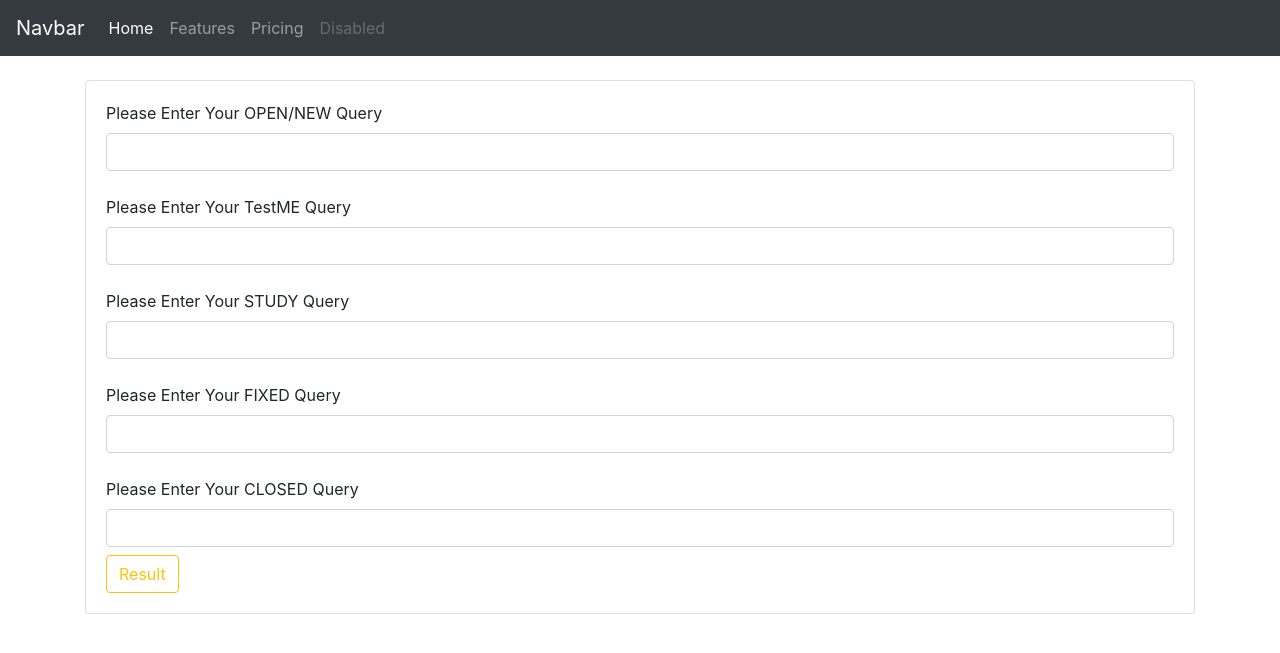
After one commit to KhandakerZoadPial/Automation_Project, a Django app: page /burt2/1 in a window 1280 px wide. The commit adds this page. Shown: the top 653 px of the page. Run offline with Django 4.2, Linux system fonts and the light colour scheme; tables that the repository leaves empty hold one stand-in row (values such as "Sample post").

Commit message:
new changes

```diff
--- a/Automation/settings.py
+++ b/Automation/settings.py
@@ -21,7 +21,7 @@ BASE_DIR = Path(__file__).resolve().parent.parent
 
 # SECURITY WARNING: keep the secret key used in production secret!
 SECRET_KEY = 'django-insecure-_*4rp4a2)o^idvr+muwln2jm+njij=k5dxdf$052!+^j_gwi#!'
-# pat = 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
+# pat = 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
 
 # SECURITY WARNING: don't run with debug turned on in production!
 DEBUG = True
--- a/burt/urls.py
+++ b/burt/urls.py
@@ -3,5 +3,6 @@ from . import views
 
 urlpatterns = [
     path('', views.home, name='home'),
-    path('burt', views.burt_, name='burt_')
+    path('burt', views.burt_, name='burt_'),
+    path('burt2/<int:pk>', views.burt__, name='burt__')
 ]
--- a/burt/views.py
+++ b/burt/views.py
@@ -1,6 +1,6 @@
 from multiprocessing import context
 from django.shortcuts import render, redirect
-from .models import QueryHolder
+from .models import QueryHolder, HelperModel
 
 # Create your views here.
 def home(request):
@@ -19,128 +19,73 @@ def home(request):
 def burt_(request):
     if request.method == 'POST':
         open_new = request.POST.get('open_new')
-        if 'Dg2Au' in open_new:
-            open_new_type = 1
-        elif 'Dg2AuPB1' in open_new:
-            open_new_type = 2
+        test_me = request.POST.get('test_me')
+        study = request.POST.get('study')
+        fixed = request.POST.get('fixed')
+        closed = request.POST.get('closed')
 
-        test_me = request.POST.get('test_me')
-        if 'Dg2Au' in test_me:
-            test_me_type = 1
-        elif 'Dg2AuPB1' in open_new:
-            test_me_type = 2
-
-        study = request.POST.get('study')
-        if 'Dg2Au' in study:
-            study_type = 1
-        elif 'Dg2AuPB1' in open_new:
-            study_type = 2
-
-        fixed = request.POST.get('fixed')
-        if 'Dg2Au' in fixed:
-            fixed_type = 1
-        elif 'Dg2AuPB1' in open_new:
-            fixed_type = 2
-
-        closed = request.POST.get('closed')
-        if 'Dg2Au' in open_new:
-            closed_type = 1
-        elif 'Dg2AuPB1' in open_new:
-            closed_type = 2
 
         if 'submit' in request.POST:
-            open_new =   send_req_get_data(open_new).lower()
-            test_me =   send_req_get_data(test_me).lower()
-            study =   send_req_get_data(study).lower()
-            fixed =   send_req_get_data(fixed).lower()
-            closed =   send_req_get_data(closed).lower()
+            open_new = send_req_get_data(open_new).lower()
+            test_me = send_req_get_data(test_me).lower()
+            study = send_req_get_data(study).lower()
+            fixed = send_req_get_data(fixed).lower()
+            closed = send_req_get_data(closed).lower()
 
             # 0=new/open 1=testme 2=study 3=fixed 4=closed 5=multistate
             Dg2Au = [0, 0, 0, 0, 0, 0]
-            Dg2AuPB1 = [0, 0, 0, 0, 0, 0]
-            if open_new_type == 1:
-                Dg2Au[0] =  Dg2Au[0] + open_new.count('new/open')
-                Dg2Au[1] =  Dg2Au[1] + open_new.count('testme')
-                Dg2Au[2] =  Dg2Au[2] + open_new.count('study')
-                Dg2Au[3] =  Dg2Au[3] + open_new.count('fixed')
-                Dg2Au[4] =  Dg2Au[4] + open_new.count('closed')
-                Dg2Au[5] =  Dg2Au[5] + open_new.count('multistate')
-            else:
-                Dg2AuPB1[0] =  Dg2AuPB1[0] + open_new.count('new/open')
-                Dg2AuPB1[1] =  Dg2AuPB1[1] + open_new.count('testme')
-                Dg2AuPB1[2] =  Dg2AuPB1[2] + open_new.count('study')
-                Dg2AuPB1[3] =  Dg2AuPB1[3] + open_new.count('fixed')
-                Dg2AuPB1[4] =  Dg2AuPB1[4] + open_new.count('closed')
-                Dg2AuPB1[5] =  Dg2AuPB1[5] + open_new.count('multistate')
+            Dg2Au[0] =  Dg2Au[0] + open_new.count('new')
+            Dg2Au[0] =  Dg2Au[0] + open_new.count('open')
+            Dg2Au[1] =  Dg2Au[1] + open_new.count('testme')
+            Dg2Au[2] =  Dg2Au[2] + open_new.count('study')
+            Dg2Au[3] =  Dg2Au[3] + open_new.count('fixed')
+            Dg2Au[4] =  Dg2Au[4] + open_new.count('closed')
+            Dg2Au[5] =  Dg2Au[5] + open_new.count('multistate')
 
-            if test_me_type == 1:
-                Dg2Au[0] =  Dg2Au[0] + test_me.count('new/open')
-                Dg2Au[1] =  Dg2Au[1] + test_me.count('testme')
-                Dg2Au[2] =  Dg2Au[2] + test_me.count('study')
-                Dg2Au[3] =  Dg2Au[3] + test_me.count('fixed')
-                Dg2Au[4] =  Dg2Au[4] + test_me.count('closed')
-                Dg2Au[5] =  Dg2Au[5] + test_me.count('multistate')
-            else:
-                Dg2AuPB1[0] =  Dg2AuPB1[0] + test_me.count('new/open')
-                Dg2AuPB1[1] =  Dg2AuPB1[1] + test_me.count('testme')
-                Dg2AuPB1[2] =  Dg2AuPB1[2] + test_me.count('study')
-                Dg2AuPB1[3] =  Dg2AuPB1[3] + test_me.count('fixed')
-                Dg2AuPB1[4] =  Dg2AuPB1[4] + test_me.count('closed')
-                Dg2AuPB1[5] =  Dg2AuPB1[5] + test_me.count('multistate')
+            Dg2Au[0] =  Dg2Au[0] + test_me.count('new')
+            Dg2Au[0] =  Dg2Au[0] + test_me.count('open')
+            Dg2Au[1] =  Dg2Au[1] + test_me.count('testme')
+            Dg2Au[2] =  Dg2Au[2] + test_me.count('study')
+            Dg2Au[3] =  Dg2Au[3] + test_me.count('fixed')
+            Dg2Au[4] =  Dg2Au[4] + test_me.count('closed')
+            Dg2Au[5] =  Dg2Au[5] + test_me.count('multistate')
 
-            if study_type == 1:
-                Dg2Au[0] =  Dg2Au[0] + study.count('new/open')
-                Dg2Au[1] =  Dg2Au[1] + study.count('testme')
-                Dg2Au[2] =  Dg2Au[2] + study.count('study')
-                Dg2Au[3] =  Dg2Au[3] + study.count('fixed')
-                Dg2Au[4] =  Dg2Au[4] + study.count('closed')
-                Dg2Au[5] =  Dg2Au[5] + study.count('multistate')
-            else:
-                Dg2AuPB1[0] =  Dg2AuPB1[0] + study.count('new/open')
-                Dg2AuPB1[1] =  Dg2AuPB1[1] + study.count('testme')
-                Dg2AuPB1[2] =  Dg2AuPB1[2] + study.count('study')
-                Dg2AuPB1[3] =  Dg2AuPB1[3] + study.count('fixed')
-                Dg2AuPB1[4] =  Dg2AuPB1[4] + study.count('closed')
-                Dg2AuPB1[5] =  Dg2AuPB1[5] + study.count('multistate')
+            Dg2Au[0] =  Dg2Au[0] + study.count('new')
+            Dg2Au[0] =  Dg2Au[0] + study.count('open')
+            Dg2Au[1] =  Dg2Au[1] + study.count('testme')
+            Dg2Au[2] =  Dg2Au[2] + study.count('study')
+            Dg2Au[3] =  Dg2Au[3] + study.count('fixed')
+            Dg2Au[4] =  Dg2Au[4] + study.count('closed')
+            Dg2Au[5] =  Dg2Au[5] + study.count('multistate')
 
+            Dg2Au[0] =  Dg2Au[0] + fixed.count('new')
+            Dg2Au[0] =  Dg2Au[0] + fixed.count('open')
+            Dg2Au[1] =  Dg2Au[1] + fixed.count('testme')
+            Dg2Au[2] =  Dg2Au[2] + fixed.count('study')
+            Dg2Au[3] =  Dg2Au[3] + fixed.count('fixed')
+            Dg2Au[4] =  Dg2Au[4] + fixed.count('closed')
+            Dg2Au[5] =  Dg2Au[5] + fixed.count('multistate')
 
-            if fixed_type == 1:
-                Dg2Au[0] =  Dg2Au[0] + fixed.count('new/open')
-                Dg2Au[1] =  Dg2Au[1] + fixed.count('testme')
-                Dg2Au[2] =  Dg2Au[2] + fixed.count('study')
-                Dg2Au[3] =  Dg2Au[3] + fixed.count('fixed')
-                Dg2Au[4] =  Dg2Au[4] + fixed.count('closed')
-                Dg2Au[5] =  Dg2Au[5] + fixed.count('multistate')
-            else:
-                Dg2AuPB1[0] =  Dg2AuPB1[0] + fixed.count('new/open')
-                Dg2AuPB1[1] =  Dg2AuPB1[1] + fixed.count('testme')
-                Dg2AuPB1[2] =  Dg2AuPB1[2] + fixed.count('study')
-                Dg2AuPB1[3] =  Dg2AuPB1[3] + fixed.count('fixed')
-                Dg2AuPB1[4] =  Dg2AuPB1[4] + fixed.count('closed')
-                Dg2AuPB1[5] =  Dg2AuPB1[5] + fixed.count('multistate')
+            Dg2Au[0] =  Dg2Au[0] + closed.count('new')
+            Dg2Au[0] =  Dg2Au[0] + closed.count('open')
+            Dg2Au[1] =  Dg2Au[1] + closed.count('testme')
+            Dg2Au[2] =  Dg2Au[2] + closed.count('study')
+            Dg2Au[3] =  Dg2Au[3] + closed.count('fixed')
+            Dg2Au[4] =  Dg2Au[4] + closed.count('closed')
+            Dg2Au[5] =  Dg2Au[5] + closed.count('multistate')
 
+            # todo: add the same thing for multistate
 
-            if closed_type == 1:
-                Dg2Au[0] =  Dg2Au[0] + closed.count('new/open')
-                Dg2Au[1] =  Dg2Au[1] + closed.count('testme')
-                Dg2Au[2] =  Dg2Au[2] + closed.count('study')
-                Dg2Au[3] =  Dg2Au[3] + closed.count('fixed')
-                Dg2Au[4] =  Dg2Au[4] + closed.count('closed')
-                Dg2Au[5] =  Dg2Au[5] + closed.count('multistate')
-            else:
-                Dg2AuPB1[0] =  Dg2AuPB1[0] + closed.count('new/open')
-                Dg2AuPB1[1] =  Dg2AuPB1[1] + closed.count('testme')
-                Dg2AuPB1[2] =  Dg2AuPB1[2] + closed.count('study')
-                Dg2AuPB1[3] =  Dg2AuPB1[3] + closed.count('fixed')
-                Dg2AuPB1[4] =  Dg2AuPB1[4] + closed.count('closed')
-                Dg2AuPB1[5] =  Dg2AuPB1[5] + closed.count('multistate')
+            obj = HelperModel()
+            obj.open_new = Dg2Au[0]
+            obj.test_me = Dg2Au[1]
+            obj.study = Dg2Au[2]
+            obj.fixed = Dg2Au[3]
+            obj.closed = Dg2Au[4]
+            obj.multistate = Dg2Au[5]
+            obj.save()
+            return redirect(f'/burt2/{obj.pk}')
 
-            context = {
-                'Dg2Au': Dg2Au,
-                'Dg2AuPB1': Dg2AuPB1
-            }
-
-            return render(request, 'burt/result.html', context)
         elif 'save' in request.POST:
             # save the query in Database
             # obj = QueryHolder()
@@ -150,6 +95,71 @@ def burt_(request):
     else:
         return render(request, 'burt/save_or_submit.html')
 
+
+def burt__(request, pk):
+    obj = HelperModel.objects.get(pk=pk)
+    if request.method == 'POST':
+        open_new = send_req_get_data(open_new).lower()
+        test_me = send_req_get_data(test_me).lower()
+        study = send_req_get_data(study).lower()
+        fixed = send_req_get_data(fixed).lower()
+        closed = send_req_get_data(closed).lower()
+
+        # 0=new/open 1=testme 2=study 3=fixed 4=closed 5=multistate
+        Dg2Au = [0, 0, 0, 0, 0, 0]
+        Dg2Au[0] =  Dg2Au[0] + open_new.count('new')
+        Dg2Au[0] =  Dg2Au[0] + open_new.count('open')
+        Dg2Au[1] =  Dg2Au[1] + open_new.count('testme')
+        Dg2Au[2] =  Dg2Au[2] + open_new.count('study')
+        Dg2Au[3] =  Dg2Au[3] + open_new.count('fixed')
+        Dg2Au[4] =  Dg2Au[4] + open_new.count('closed')
+        Dg2Au[5] =  Dg2Au[5] + open_new.count('multistate')
+
+        Dg2Au[0] =  Dg2Au[0] + test_me.count('new')
+        Dg2Au[0] =  Dg2Au[0] + test_me.count('open')
+        Dg2Au[1] =  Dg2Au[1] + test_me.count('testme')
+        Dg2Au[2] =  Dg2Au[2] + test_me.count('study')
+        Dg2Au[3] =  Dg2Au[3] + test_me.count('fixed')
+        Dg2Au[4] =  Dg2Au[4] + test_me.count('closed')
+        Dg2Au[5] =  Dg2Au[5] + test_me.count('multistate')
+
+        Dg2Au[0] =  Dg2Au[0] + study.count('new')
+        Dg2Au[0] =  Dg2Au[0] + study.count('open')
+        Dg2Au[1] =  Dg2Au[1] + study.count('testme')
+        Dg2Au[2] =  Dg2Au[2] + study.count('study')
+        Dg2Au[3] =  Dg2Au[3] + study.count('fixed')
+        Dg2Au[4] =  Dg2Au[4] + study.count('closed')
+        Dg2Au[5] =  Dg2Au[5] + study.count('multistate')
+
+        Dg2Au[0] =  Dg2Au[0] + fixed.count('new')
+        Dg2Au[0] =  Dg2Au[0] + fixed.count('open')
+        Dg2Au[1] =  Dg2Au[1] + fixed.count('testme')
+        Dg2Au[2] =  Dg2Au[2] + fixed.count('study')
+        Dg2Au[3] =  Dg2Au[3] + fixed.count('fixed')
+        Dg2Au[4] =  Dg2Au[4] + fixed.count('closed')
+        Dg2Au[5] =  Dg2Au[5] + fixed.count('multistate')
+
+        Dg2Au[0] =  Dg2Au[0] + closed.count('new')
+        Dg2Au[0] =  Dg2Au[0] + closed.count('open')
+        Dg2Au[1] =  Dg2Au[1] + closed.count('testme')
+        Dg2Au[2] =  Dg2Au[2] + closed.count('study')
+        Dg2Au[3] =  Dg2Au[3] + closed.count('fixed')
+        Dg2Au[4] =  Dg2Au[4] + closed.count('closed')
+        Dg2Au[5] =  Dg2Au[5] + closed.count('multistate')
+
+        # todo: add the same thing for multistate
+        context = {
+            'dg2au': obj,
+            'open_new': Dg2Au[0],
+            'test_me': Dg2Au[1],
+            'study': Dg2Au[2],
+            'fixed': Dg2Au[3],
+            'closed': Dg2Au[4],
+            'multistate': Dg2Au[5]
+        }
+        return render(request, 'burt/result.html'. context)
+    else:
+        return render(request, 'burt/burt2.html')
 
 # ----helpers---
 def send_req_get_data(query):
--- /dev/null
+++ b/templates/burt/burt2.html
@@ -0,0 +1,33 @@
+{% extends 'base.html' %}
+
+{% block title %}
+Burt Query
+{% endblock title %}
+
+
+{% block body %}
+<div class="container mt-4">
+    <div class="card">
+        <div class="card-body">
+            <form action="{% url 'burt__' %}" method="POST">
+                {% csrf_token %}
+                <label>Please Enter Your OPEN/NEW Query</label>
+                <input type="text" name="open_new" class="form-control" id="">
+                <br>
+                <label>Please Enter Your TestME Query</label>
+                <input type="text" name="test_me" class="form-control" id="">
+                <br>
+                <label>Please Enter Your STUDY Query</label>
+                <input type="text" name="study" class="form-control" id="">
+                <br>
+                <label>Please Enter Your FIXED Query</label>
+                <input type="text" name="fixed" class="form-control" id="">
+                <br>
+                <label>Please Enter Your CLOSED Query</label>
+                <input type="text" name="closed" class="form-control" id="">
+                <button type="submit" class="btn btn-outline-warning mt-2" name="submit">Result</button>
+            </form>
+        </div>
+    </div>
+</div>
+{% endblock body %}
```
Also changed, not shown: burt/models.py (+9 -0 lines), templates/burt/result.html (+77 -3 lines), burt/migrations/0002_helpermodel.py (added), db.sqlite3.
